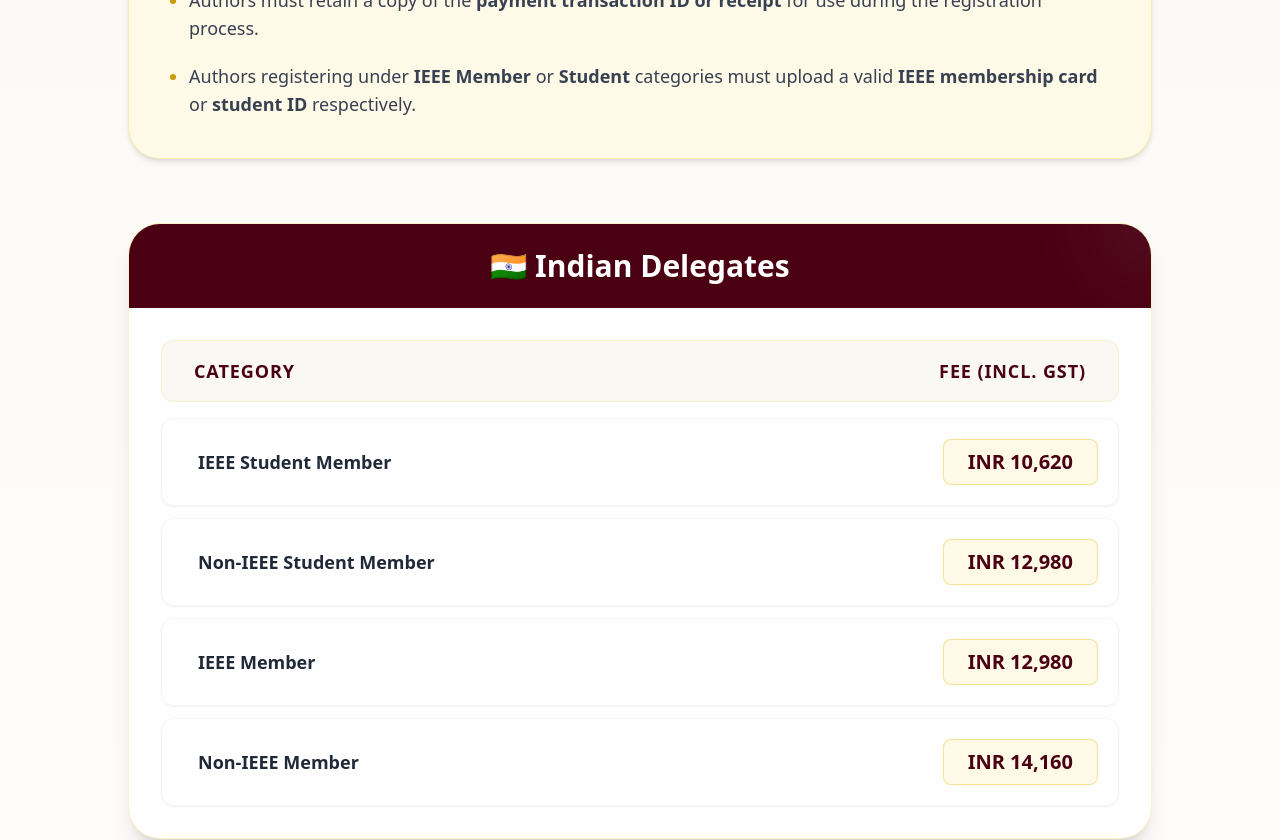
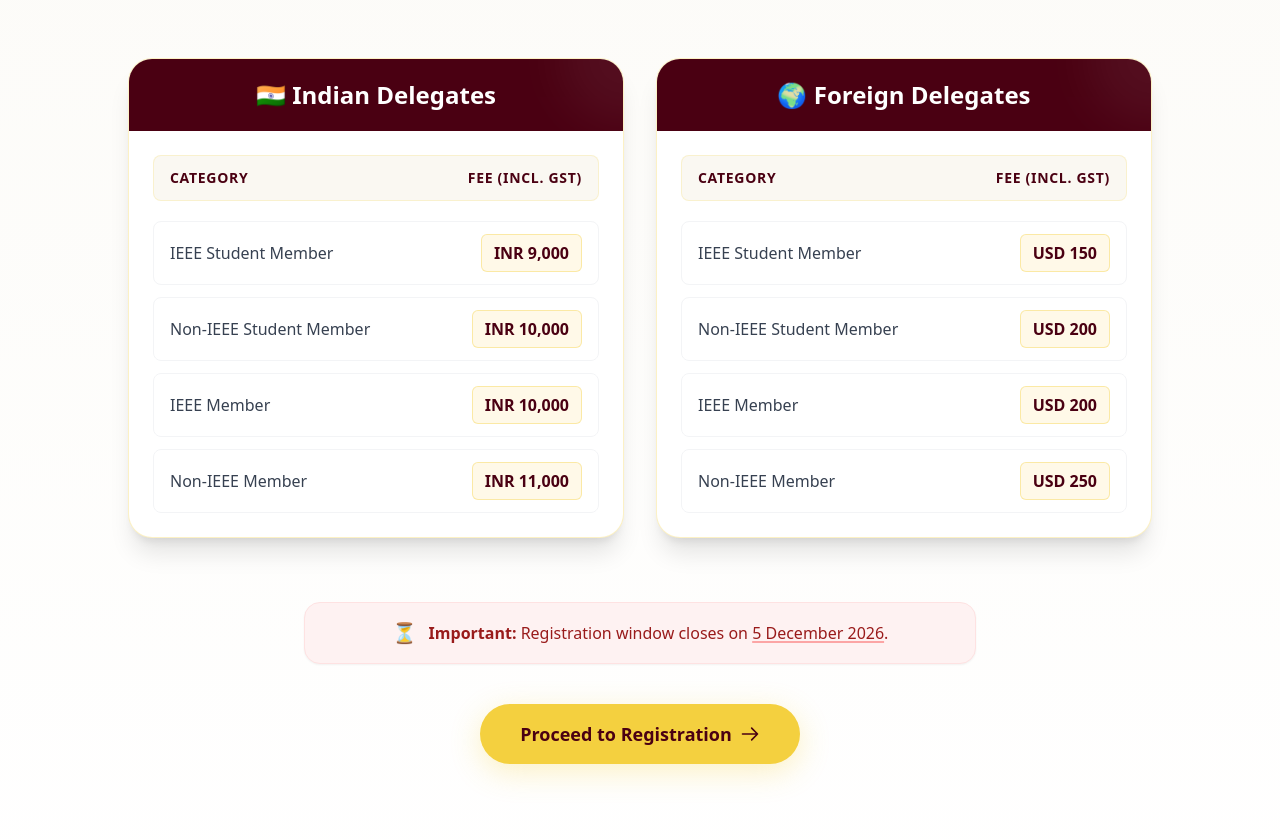
Before and after one commit to Dhilipkumar1906/indicon2026, a React (Vite) app: page /registration in a window 1280 px wide. Shown: the part 920-1760 px from the top of the page. Built offline with nearby package versions, Linux system fonts and the light colour scheme.

Commit message:
registration update major

```diff
--- a/src/Pages/CallForPaper.jsx
+++ b/src/Pages/CallForPaper.jsx
@@ -133,42 +133,6 @@
           </div>
 
 
-          {/* SECTION 2: SUBMISSION GUIDELINES */}
-          <div
-            className="bg-white rounded-[2rem] p-8 md:p-10 shadow-xl border border-[#F4D03F]/20 mb-12 transform transition-all duration-300 hover:shadow-2xl reveal-on-scroll"
-            style={{ animationDelay: '0.3s' }}
-          >
-            <h3 className="text-2xl md:text-3xl font-bold text-[#4A0012] mb-8 flex items-center gap-3">
-              <span className="text-3xl md:text-4xl">📄</span> Submission Guidelines
-            </h3>
-
-            <div className="grid md:grid-cols-2 gap-4 md:gap-6 mb-8">
-              {[
-                "Original and unpublished research work only",
-                "Manuscript must be strictly in IEEE format",
-                "Double-blind peer review process applies",
-                "Submit as a readable PDF file in English"
-              ].map((rule, index) => (
-                <div key={index} className="flex items-center gap-3 bg-gray-50 p-4 rounded-xl border border-gray-100">
-                  <div className="w-8 h-8 rounded-full bg-[#FFF9E8] border border-[#F4D03F]/50 flex items-center justify-center text-[#C89B00] font-bold flex-shrink-0">
-                    {index + 1}
-                  </div>
-                  <p className="text-gray-700 font-medium">{rule}</p>
-                </div>
-              ))}
-            </div>
-
-            <button
-              onClick={() => {
-                window.scrollTo(0, 0);
-                navigate("/guidelines");
-              }}
-              className="group flex items-center justify-center gap-2 w-full md:w-auto md:px-10 bg-[#FFF9E8] text-[#4A0012] border border-[#F4D03F]/50 py-4 rounded-xl font-bold text-lg hover:bg-[#F4D03F] hover:shadow-lg transition-all duration-300 mx-auto"
-            >
-              Read Full Guidelines
-              <span className="group-hover:translate-x-2 transition-transform">→</span>
-            </button>
-          </div>
 
 
           {/* SECTION 3: HOW TO SUBMIT */}
--- a/src/Pages/Registrations.jsx
+++ b/src/Pages/Registrations.jsx
@@ -18,17 +18,17 @@
 
   // Simplified Data arrays (Only Category and Total)
   const indianFees = [
-    { category: "IEEE Student Member", total: "INR 10,620" },
-    { category: "Non-IEEE Student Member", total: "INR 12,980" },
-    { category: "IEEE Member", total: "INR 12,980" },
-    { category: "Non-IEEE Member", total: "INR 14,160" },
+    { category: "IEEE Student Member", total: "INR 9,000" },
+    { category: "Non-IEEE Student Member", total: "INR 10,000" },
+    { category: "IEEE Member", total: "INR 10,000" },
+    { category: "Non-IEEE Member", total: "INR 11,000" },
   ];
 
   const foreignFees = [
-    { category: "IEEE Student Member", total: "USD 354" },
-    { category: "Non-IEEE Student Member", total: "USD 413" },
-    { category: "IEEE Member", total: "USD 472" },
-    { category: "Non-IEEE Member", total: "USD 590" },
+    { category: "IEEE Student Member", total: "USD 150" },
+    { category: "Non-IEEE Student Member", total: "USD 200" },
+    { category: "IEEE Member", total: "USD 200" },
+    { category: "Non-IEEE Member", total: "USD 250" },
   ];
 
   return (
@@ -38,7 +38,7 @@
         {/* Background Decorative Glow */}
         <div className="absolute top-20 left-1/2 -translate-x-1/2 w-[600px] h-[600px] bg-[#F4D03F] opacity-[0.03] rounded-full blur-[100px] pointer-events-none"></div>
 
-        <div className="max-w-5xl mx-auto relative z-10">
+        <div className="max-w-6xl mx-auto relative z-10">
 
           {/* Heading Section */}
           <motion.div
@@ -50,7 +50,7 @@
             <p className="text-[#C89B00] uppercase tracking-[4px] font-semibold mt-8">
               IEEE INDICON 2026
             </p>
-            <h1 className="text-5xl md:text-6xl font-bold text-[#4A0012] mt-3">
+            <h1 className="text-4xl md:text-5xl lg:text-6xl font-bold text-[#4A0012] mt-3">
               Registration Details
             </h1>
             <div className="w-24 h-1 bg-[#F4D03F] mx-auto mt-6 rounded-full"></div>
@@ -63,15 +63,15 @@
             viewport={{ once: true, amount: 0.1 }}
           >
 
-            {/* Mandatory Requirement Paragraph (Exact from Image) */}
-            <motion.div variants={itemVariants} className="bg-white p-8 md:p-10 rounded-[2rem] shadow-lg border-t-4 border-[#4A0012] mb-10 text-gray-700 leading-relaxed text-lg text-justify">
+            {/* Mandatory Requirement Paragraph */}
+            <motion.div variants={itemVariants} className="max-w-5xl mx-auto bg-white p-8 rounded-3xl shadow-lg border-t-4 border-[#4A0012] mb-10 text-gray-700 leading-relaxed text-[15px] md:text-base text-justify">
               At least one author of each accepted paper must complete the registration by paying the appropriate conference fee in order for the paper to be included in the <strong>IEEE INDICON 2026</strong> conference program and submitted for publication in <strong>IEEE Xplore</strong> <em>(subject to compliance with IEEE quality standards and presentation at the conference)</em>.
             </motion.div>
 
-            {/* Registration Guidelines (Exact from Image) */}
-            <motion.div variants={itemVariants} className="bg-[#FFF9E8] p-8 md:p-10 rounded-[2rem] shadow-md border border-[#F4D03F]/30 mb-16">
-              <h3 className="text-2xl font-bold text-[#4A0012] mb-6">Registration Guidelines</h3>
-              <ul className="space-y-5 text-gray-700 list-disc pl-5 marker:text-[#C89B00] text-lg">
+            {/* Registration Guidelines */}
+            <motion.div variants={itemVariants} className="max-w-5xl mx-auto bg-[#FFF9E8] p-8 md:p-10 rounded-3xl shadow-sm border border-[#F4D03F]/30 mb-16">
+              <h3 className="text-xl md:text-2xl font-bold text-[#4A0012] mb-6">Registration Guidelines</h3>
+              <ul className="space-y-4 text-gray-700 list-disc pl-5 marker:text-[#C89B00] text-[15px] md:text-base">
                 <li><strong>Eligibility for IEEE Xplore:</strong> Only registered and presented papers will be considered for <strong>IEEE Xplore Digital Library</strong>.</li>
                 <li>Each full registration covers <strong>one (1) paper</strong> with a maximum of <strong>6 pages</strong>.</li>
                 <li>A maximum of <strong>2 additional pages</strong> can be included with an overlength fee of <strong>₹1000 / $18</strong> per extra page.</li>
@@ -81,65 +81,70 @@
               </ul>
             </motion.div>
 
+            {/* Tables Grid Layout (Side-by-Side on large screens) */}
+            <motion.div variants={itemVariants} className="grid grid-cols-1 lg:grid-cols-2 gap-8 max-w-5xl mx-auto mb-16">
+
               {/* Indian Delegates Table */}
-            <motion.div variants={itemVariants} className="bg-white rounded-[2rem] shadow-xl border border-[#F4D03F]/30 overflow-hidden mb-12">
-              <div className="bg-[#4A0012] p-6 text-center relative overflow-hidden">
-                <div className="absolute top-0 right-0 w-32 h-32 bg-white opacity-5 rounded-full blur-2xl translate-x-1/2 -translate-y-1/2"></div>
-                <h2 className="text-3xl font-bold text-white relative z-10 flex items-center justify-center gap-3">
+              <div className="bg-white rounded-[1.5rem] shadow-xl border border-[#F4D03F]/30 overflow-hidden flex flex-col hover:shadow-2xl transition-shadow duration-300">
+                <div className="bg-[#4A0012] py-5 px-6 text-center relative overflow-hidden">
+                  <div className="absolute top-0 right-0 w-32 h-32 bg-white opacity-5 rounded-full blur-xl translate-x-1/2 -translate-y-1/2"></div>
+                  <h2 className="text-xl md:text-2xl font-bold text-white relative z-10 flex items-center justify-center gap-3">
                     🇮🇳 Indian Delegates
                   </h2>
                 </div>
 
-              <div className="p-6 md:p-8">
+                <div className="p-5 md:p-6 flex-1 flex flex-col">
                   {/* Table Header */}
-                <div className="flex justify-between items-center bg-[#faf8f2] p-4 rounded-xl text-[#4A0012] font-bold md:text-lg uppercase tracking-wider mb-2 border border-[#F4D03F]/20">
-                  <div className="pl-2 md:pl-4">Category</div>
-                  <div className="pr-2 md:pr-4 text-right">Fee (incl. GST)</div>
+                  <div className="flex justify-between items-center bg-[#faf8f2] py-3 px-4 rounded-lg text-[#4A0012] font-bold text-xs md:text-sm uppercase tracking-wider mb-3 border border-[#F4D03F]/20">
+                    <div>Category</div>
+                    <div className="text-right">Fee (incl. GST)</div>
                   </div>
 
                   {/* Table Rows */}
-                <div className="space-y-3 mt-4">
+                  <div className="space-y-3 mt-2">
                     {indianFees.map((item, index) => (
-                    <div key={index} className="flex justify-between items-center p-4 md:p-5 rounded-xl hover:bg-[#FFF9E8]/80 transition-colors border border-gray-100 hover:border-[#F4D03F]/40 group shadow-sm">
-                      <div className="font-semibold text-gray-800 text-base md:text-lg group-hover:text-[#4A0012] pl-2 md:pl-4">{item.category}</div>
-                      <div className="font-bold text-lg md:text-xl text-[#4A0012] bg-[#FFF9E8] py-2 px-4 md:px-6 rounded-lg border border-[#F4D03F]/50">{item.total}</div>
+                      <div key={index} className="flex justify-between items-center py-3 px-4 rounded-lg hover:bg-[#FFF9E8]/60 transition-colors border border-gray-100 hover:border-[#F4D03F]/40 group">
+                        <div className="font-medium text-gray-700 text-sm md:text-base group-hover:text-[#4A0012]">{item.category}</div>
+                        <div className="font-bold text-sm md:text-base text-[#4A0012] bg-[#FFF9E8] py-1.5 px-3 rounded-md border border-[#F4D03F]/40 whitespace-nowrap">{item.total}</div>
                       </div>
                     ))}
                   </div>
                 </div>
-            </motion.div>
+              </div>
 
               {/* Foreign Delegates Table */}
-            <motion.div variants={itemVariants} className="bg-white rounded-[2rem] shadow-xl border border-[#F4D03F]/30 overflow-hidden mb-16">
-              <div className="bg-[#4A0012] p-6 text-center relative overflow-hidden">
-                <div className="absolute top-0 right-0 w-32 h-32 bg-white opacity-5 rounded-full blur-2xl translate-x-1/2 -translate-y-1/2"></div>
-                <h2 className="text-3xl font-bold text-white relative z-10 flex items-center justify-center gap-3">
+              <div className="bg-white rounded-[1.5rem] shadow-xl border border-[#F4D03F]/30 overflow-hidden flex flex-col hover:shadow-2xl transition-shadow duration-300">
+                <div className="bg-[#4A0012] py-5 px-6 text-center relative overflow-hidden">
+                  <div className="absolute top-0 right-0 w-32 h-32 bg-white opacity-5 rounded-full blur-xl translate-x-1/2 -translate-y-1/2"></div>
+                  <h2 className="text-xl md:text-2xl font-bold text-white relative z-10 flex items-center justify-center gap-3">
                     🌍 Foreign Delegates
                   </h2>
                 </div>
 
-              <div className="p-6 md:p-8">
+                <div className="p-5 md:p-6 flex-1 flex flex-col">
                   {/* Table Header */}
-                <div className="flex justify-between items-center bg-[#faf8f2] p-4 rounded-xl text-[#4A0012] font-bold md:text-lg uppercase tracking-wider mb-2 border border-[#F4D03F]/20">
-                  <div className="pl-2 md:pl-4">Category</div>
-                  <div className="pr-2 md:pr-4 text-right">Fee (incl. GST)</div>
+                  <div className="flex justify-between items-center bg-[#faf8f2] py-3 px-4 rounded-lg text-[#4A0012] font-bold text-xs md:text-sm uppercase tracking-wider mb-3 border border-[#F4D03F]/20">
+                    <div>Category</div>
+                    <div className="text-right">Fee (incl. GST)</div>
                   </div>
 
                   {/* Table Rows */}
-                <div className="space-y-3 mt-4">
+                  <div className="space-y-3 mt-2">
                     {foreignFees.map((item, index) => (
-                    <div key={index} className="flex justify-between items-center p-4 md:p-5 rounded-xl hover:bg-[#FFF9E8]/80 transition-colors border border-gray-100 hover:border-[#F4D03F]/40 group shadow-sm">
-                      <div className="font-semibold text-gray-800 text-base md:text-lg group-hover:text-[#4A0012] pl-2 md:pl-4">{item.category}</div>
-                      <div className="font-bold text-lg md:text-xl text-[#4A0012] bg-[#FFF9E8] py-2 px-4 md:px-6 rounded-lg border border-[#F4D03F]/50">{item.total}</div>
+                      <div key={index} className="flex justify-between items-center py-3 px-4 rounded-lg hover:bg-[#FFF9E8]/60 transition-colors border border-gray-100 hover:border-[#F4D03F]/40 group">
+                        <div className="font-medium text-gray-700 text-sm md:text-base group-hover:text-[#4A0012]">{item.category}</div>
+                        <div className="font-bold text-sm md:text-base text-[#4A0012] bg-[#FFF9E8] py-1.5 px-3 rounded-md border border-[#F4D03F]/40 whitespace-nowrap">{item.total}</div>
                       </div>
                     ))}
                   </div>
                 </div>
+              </div>
+
             </motion.div>
 
             {/* Deadline Banner */}
-            <motion.div variants={itemVariants} className="max-w-3xl mx-auto bg-red-50 border border-red-100 rounded-2xl p-5 mb-10 text-center flex flex-col sm:flex-row items-center justify-center gap-3 shadow-sm">
-              <span className="text-2xl">⏳</span>
+            <motion.div variants={itemVariants} className="max-w-2xl mx-auto bg-red-50 border border-red-100 rounded-2xl p-4 mb-10 text-center flex flex-col sm:flex-row items-center justify-center gap-3 shadow-sm">
+              <span className="text-xl">⏳</span>
               <p className="text-red-800 font-medium text-sm md:text-base">
                 <strong className="font-bold">Important:</strong> Registration window closes on <span className="underline decoration-red-300 decoration-2 underline-offset-2">5 December 2026</span>.
               </p>
@@ -152,9 +157,9 @@
                 className="
                   relative group overflow-hidden
                   bg-[#F4D03F] text-[#4A0012]
-                  px-12 py-5 rounded-full font-bold text-lg
-                  shadow-[0_10px_40px_rgba(244,208,63,0.4)]
-                  hover:shadow-[0_10px_60px_rgba(244,208,63,0.6)]
+                  px-10 py-4 rounded-full font-bold text-base md:text-lg
+                  shadow-[0_8px_30px_rgba(244,208,63,0.3)]
+                  hover:shadow-[0_10px_40px_rgba(244,208,63,0.5)]
                   transition-all duration-300 transform hover:scale-105
                 "
               >
@@ -189,19 +194,19 @@
             exit={{ opacity: 0, scale: 0.9 }}
             className="
               bg-white max-w-md w-full
-              rounded-[2rem] p-10 text-center
+              rounded-[2rem] p-8 md:p-10 text-center
               shadow-2xl border border-gray-100
             "
           >
-            <div className="w-20 h-20 bg-[#FFF9E8] rounded-full flex items-center justify-center mx-auto mb-6 border-4 border-white shadow-lg">
-              <span className="text-4xl">⏳</span>
+            <div className="w-16 h-16 md:w-20 md:h-20 bg-[#FFF9E8] rounded-full flex items-center justify-center mx-auto mb-6 border-4 border-white shadow-lg">
+              <span className="text-3xl md:text-4xl">⏳</span>
             </div>
 
-            <h2 className="text-3xl font-bold text-[#4A0012] mb-3">
+            <h2 className="text-2xl md:text-3xl font-bold text-[#4A0012] mb-3">
               Opening Soon
             </h2>
 
-            <p className="text-gray-600 mb-8 leading-relaxed">
+            <p className="text-gray-600 mb-8 text-sm md:text-base leading-relaxed">
               The official registration portal for IEEE INDICON 2026 is being finalized. Please stay tuned for updates!
             </p>
 
@@ -209,8 +214,8 @@
               onClick={() => setShowPopup(false)}
               className="
                 w-full bg-[#4A0012] text-white
-                py-4 rounded-full font-semibold
-                hover:bg-[#650018] transition-colors
+                py-3.5 md:py-4 rounded-full font-semibold
+                hover:bg-[#650018] transition-colors text-sm md:text-base
               "
             >
               Got it, thanks!
```
Lines whose indentation alone changed are shown as unchanged.
